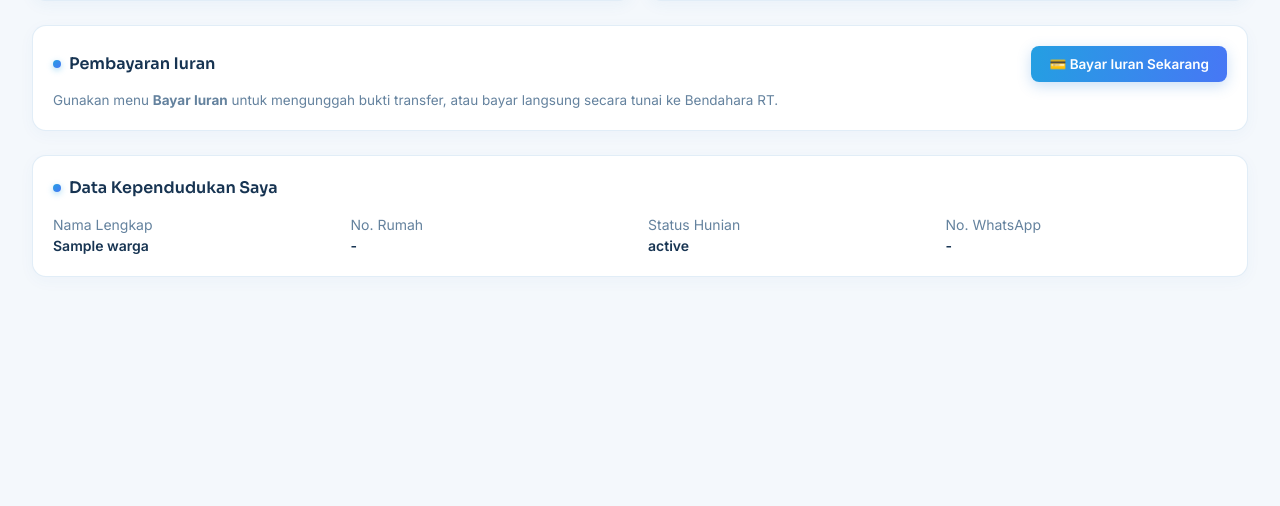
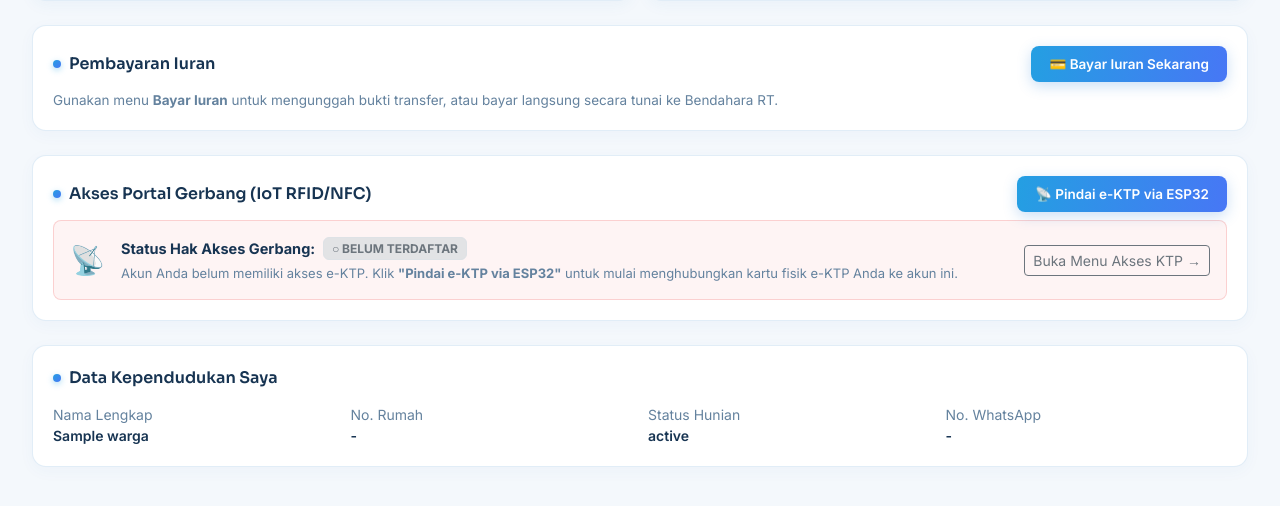
Before and after one commit to xvkazukivx-pixel/RTEX, a Laravel app: template backend/resources/views/warga/dashboard.blade.php in a window 1280 px wide. Shown: the part 238-744 px from the top of the page. Run offline with Laravel 12, Linux system fonts and the light colour scheme; a user stored in the database is signed in; data comes from the database, SQL or seed files in the repository; tables that the repository leaves empty hold one stand-in row (values such as "Sample post"); the template is opened without the code that fills it: most values are stand-ins (such as "Sample title", 1, 10 or a date in 2020).

Commit message:
Enhance IoT e-KTP scanning and status card on citizen dashboard and rfid view

```diff
--- a/backend/app/Http/Controllers/IotGateController.php
+++ b/backend/app/Http/Controllers/IotGateController.php
@@ -587,6 +587,9 @@ class IotGateController extends Controller
     {
         $filePath = base_path('firmware_esp32/rtex_portal_esp32.ino');
         if (!file_exists($filePath)) {
+            $filePath = base_path('../firmware_esp32/rtex_portal_esp32.ino');
+        }
+        if (!file_exists($filePath)) {
             abort(404, 'File firmware tidak ditemukan.');
         }
 
--- a/backend/resources/views/warga/dashboard.blade.php
+++ b/backend/resources/views/warga/dashboard.blade.php
@@ -45,6 +45,61 @@
     </p>
 </div>
 
+<!-- Akses Gerbang IoT & Autentikasi e-KTP -->
+@php
+    $currentUser = auth()->user();
+@endphp
+<div class="card-rt mb-4">
+    <div class="d-flex justify-content-between align-items-center mb-2 flex-wrap gap-2">
+        <div class="section-title mb-0"><span class="dot"></span> Akses Portal Gerbang (IoT RFID/NFC)</div>
+        <div class="d-flex gap-2">
+            @if ($currentUser->hasRfidRegistered())
+                <a href="{{ route('warga.rfid') }}" class="btn-rt-outline" style="border-color: #3b82f6; color: #2563eb;">
+                    🔍 Kelola Akses & Riwayat Tap
+                </a>
+            @else
+                <a href="{{ route('warga.rfid', ['scan' => 1]) }}" class="btn-rt-primary">
+                    📡 Pindai e-KTP via ESP32
+                </a>
+            @endif
+        </div>
+    </div>
+
+    <div class="p-3 rounded-3" style="background: {{ $currentUser->hasRfidRegistered() && $currentUser->rfid_is_active ? 'rgba(16, 185, 129, 0.08)' : 'rgba(239, 68, 68, 0.06)' }}; border: 1px solid {{ $currentUser->hasRfidRegistered() && $currentUser->rfid_is_active ? 'rgba(16, 185, 129, 0.25)' : 'rgba(239, 68, 68, 0.2)' }};">
+        <div class="d-flex justify-content-between align-items-center flex-wrap gap-2">
+            <div class="d-flex align-items-center gap-3">
+                <span style="font-size: 28px;">{{ $currentUser->hasRfidRegistered() ? '💳' : '📡' }}</span>
+                <div>
+                    <div class="d-flex align-items-center gap-2">
+                        <strong style="font-size: 14.5px;">Status Hak Akses Gerbang:</strong>
+                        @if ($currentUser->hasRfidRegistered())
+                            @if ($currentUser->rfid_is_active)
+                                <span class="badge bg-success text-white">● AKTIF (TERDAFTAR)</span>
+                            @else
+                                <span class="badge bg-danger text-white">● DINONAKTIFKAN</span>
+                            @endif
+                        @else
+                            <span class="badge bg-secondary-subtle text-secondary border">○ BELUM TERDAFTAR</span>
+                        @endif
+                    </div>
+                    <div class="text-muted-rt mt-1" style="font-size: 13px;">
+                        @if ($currentUser->hasRfidRegistered())
+                            e-KTP fisik Anda dengan UID <code class="font-monospace fw-bold" style="color: #2563eb;">{{ $currentUser->rfid_uid }}</code> terdaftar untuk membuka portal perumahan otomatis.
+                        @else
+                            Akun Anda belum memiliki akses e-KTP. Klik <b>"Pindai e-KTP via ESP32"</b> untuk mulai menghubungkan kartu fisik e-KTP Anda ke akun ini.
+                        @endif
+                    </div>
+                </div>
+            </div>
+            <div>
+                <a href="{{ route('warga.rfid') }}" class="btn btn-sm btn-outline-secondary">
+                    Buka Menu Akses KTP &rarr;
+                </a>
+            </div>
+        </div>
+    </div>
+</div>
+
 <div class="card-rt">
     <div class="section-title"><span class="dot"></span> Data Kependudukan Saya</div>
     <div class="row g-3" style="font-size:14px;">
```
Also changed, not shown: backend/resources/views/warga/rfid.blade.php (+7 -0 lines), 1 other file.
